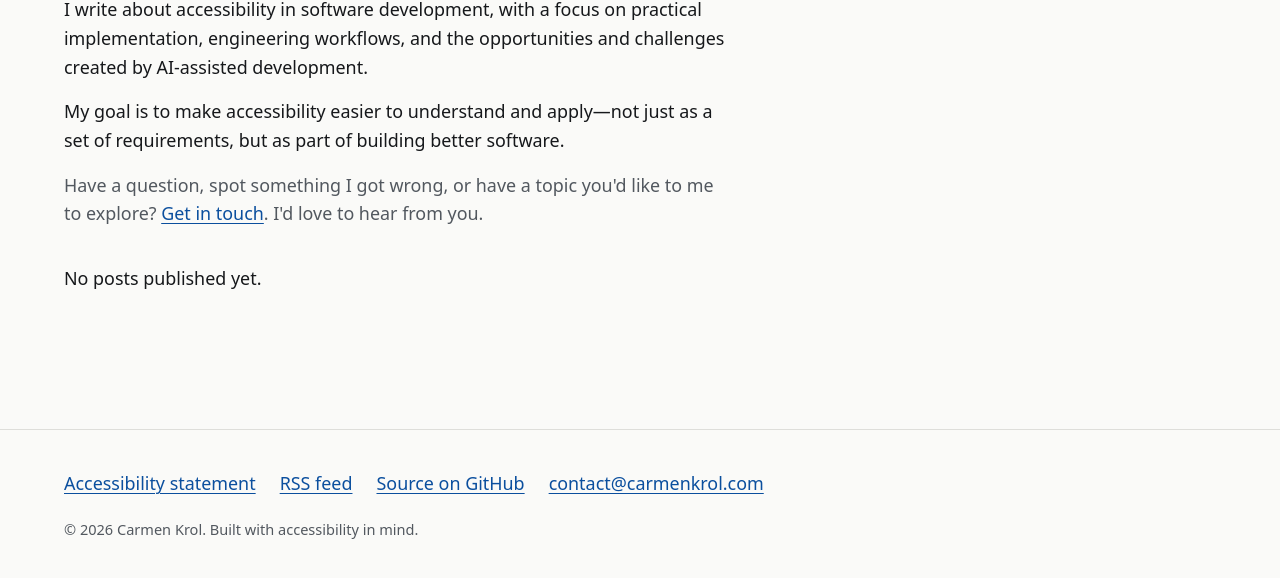
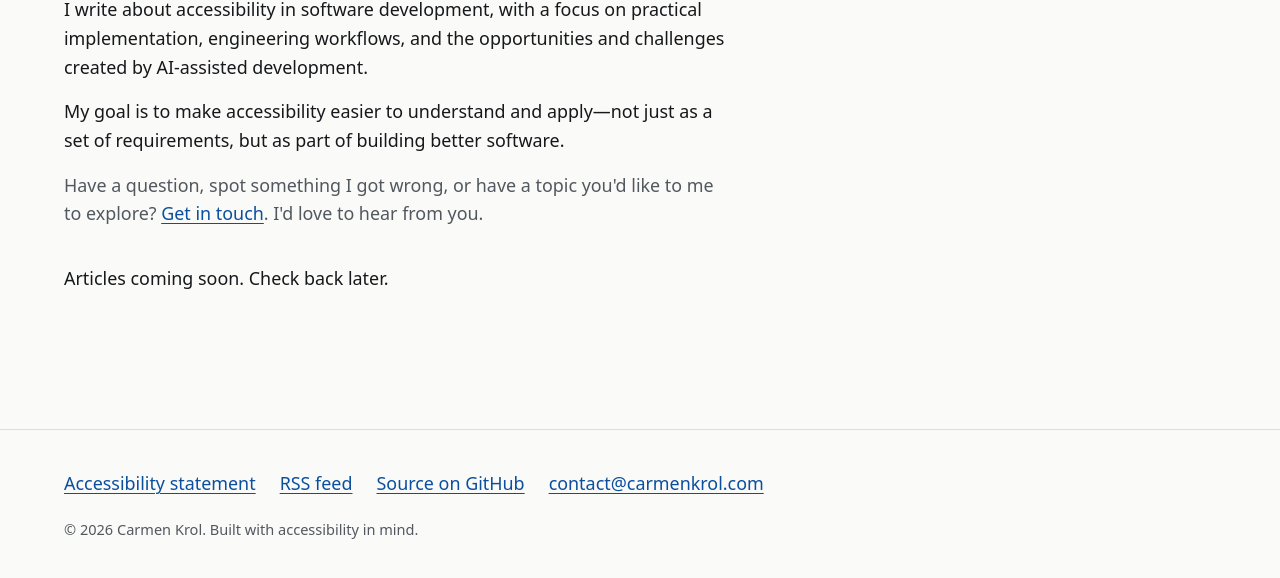
Before and after one commit to carmenvkrol/carmenvkrol.github.io, an Astro site: page /blog in a window 1280 px wide. Shown: the part 282-860 px from the top of the page. Built offline with nearby package versions, Linux system fonts and the light colour scheme; Astro itself is replaced by a stand-in of ours.

Commit message:
Reword the empty blog listing
"Articles coming soon. Check back later." rather than "No posts
published yet."

Co-Authored-By: Claude Opus 5 <noreply@anthropic.com>

```diff
--- a/src/pages/blog/index.astro
+++ b/src/pages/blog/index.astro
@@ -36,7 +36,7 @@ const description =
     </div>
 
     {posts.length === 0 ? (
-      <p class="prose">No posts published yet.</p>
+      <p class="prose">Articles coming soon. Check back later.</p>
     ) : (
       <ul role="list" class="post-list">
         {posts.map((post) => (
```
